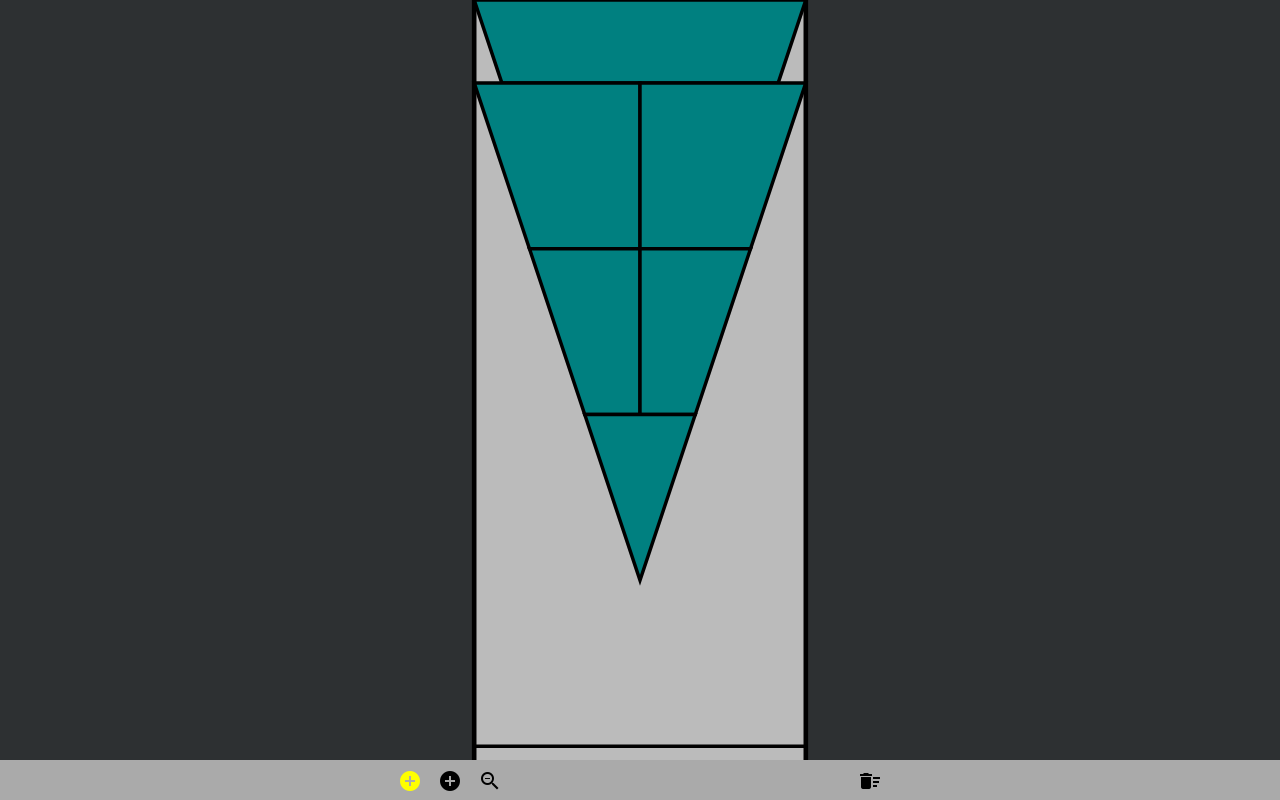
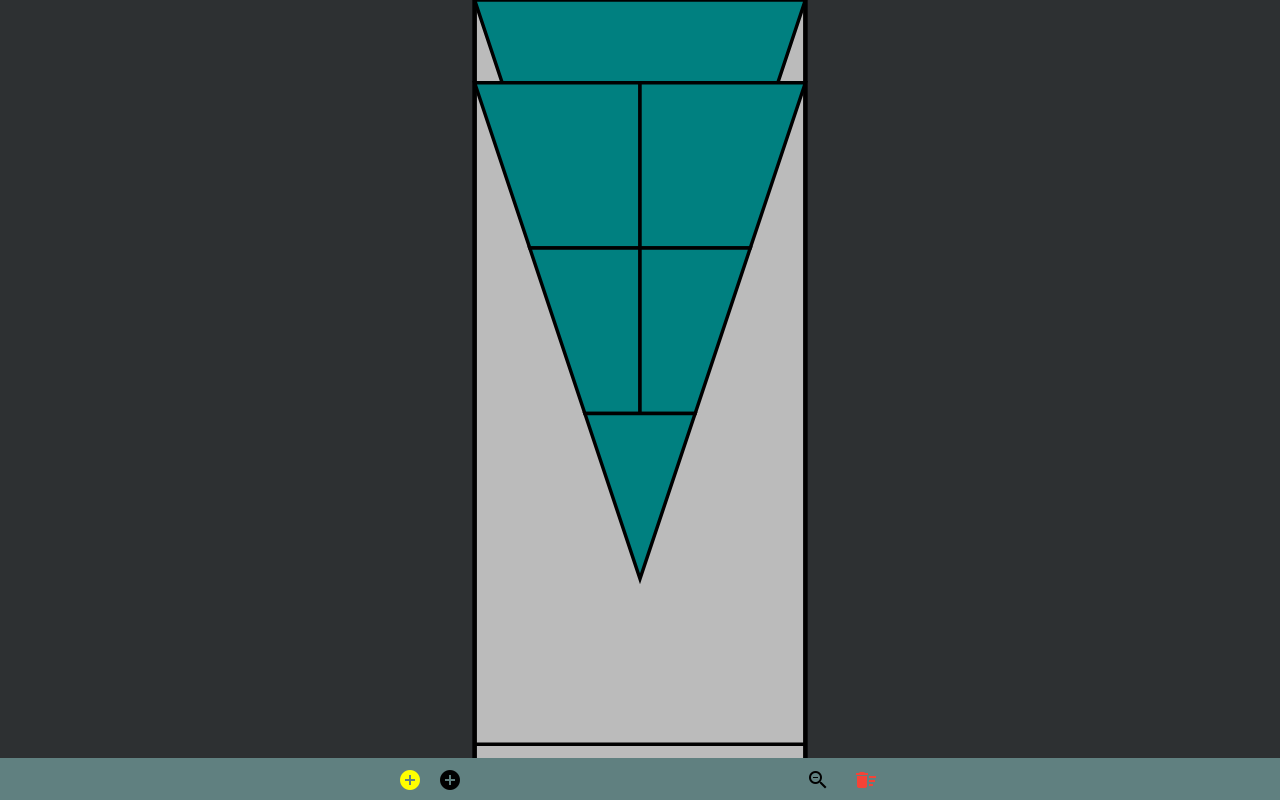
Before and after one commit to briandemaio/shuff.zone, an Angular app: page / in a window 1280 px wide. Built offline with nearby package versions, Linux system fonts and the light colour scheme.

Commit message:
style tweaks

```diff
--- a/src/app/actions-bar/actions-bar.component.html
+++ b/src/app/actions-bar/actions-bar.component.html
@@ -1,25 +1,26 @@
 <div class="actions-container">
     <div class="left-actions">
-        <button matTooltip="Add yellow disc" mat-icon-button class="yellow-button" (click)="addYellow()"><mat-icon>add_circle</mat-icon></button>
-        <button matTooltip="Add black disc" mat-icon-button class="black-button" (click)="addBlack()"><mat-icon>add_circle</mat-icon></button>
-        <button matTooltip="Toggle zoom" mat-icon-button (click)="toggleZoom()"><mat-icon>{{wService.zoomState === 'FOOT' ? 'zoom_out' :
-                'zoom_in'}}</mat-icon></button>
-
-        <span *ngIf="wService.selectedDisc">
-
-            <button matTooltip="Toggle blocking black" class="yellow-button" mat-icon-button (click)="toggleBlockYellow()">
-                <mat-icon
-                    [svgIcon]="wService.selectedDisc.blockYellow ? 'unblock_disc' : 'block_disc'">
-                </mat-icon>
-            </button>
-            <button matTooltip="Toggle blocking yellow" class="black-button" mat-icon-button (click)="toggleBlockBlack()"><mat-icon
-                    [svgIcon]="wService.selectedDisc.blockBlack ? 'unblock_disc' : 'block_disc'"></mat-icon></button>
-            <button mat-icon-button matTooltip="Remove selected disc"
-                (click)="removeDisc()"><mat-icon>remove_circle</mat-icon></button>
-        </span>
+        <button matTooltip="Add yellow disc" mat-icon-button class="yellow-button"
+            (click)="addYellow()"><mat-icon>add_circle</mat-icon></button>
+        <button matTooltip="Add black disc" mat-icon-button class="black-button"
+            (click)="addBlack()"><mat-icon>add_circle</mat-icon></button>
+    </div>
+    <div *ngIf="wService.selectedDisc">
+        <button matTooltip="Toggle blocking yellow" class="yellow-button" mat-icon-button (click)="toggleBlockYellow()">
+            <mat-icon [svgIcon]="wService.selectedDisc.blockYellow ? 'unblock_disc' : 'block_disc'">
+            </mat-icon>
+        </button>
+        <button matTooltip="Toggle blocking black" class="black-button" mat-icon-button
+            (click)="toggleBlockBlack()"><mat-icon
+                [svgIcon]="wService.selectedDisc.blockBlack ? 'unblock_disc' : 'block_disc'"></mat-icon></button>
+        <button color="warn" mat-icon-button matTooltip="Remove selected disc"
+            (click)="removeDisc()"><mat-icon>remove_circle</mat-icon></button>
     </div>
     <div class="right-actions">
-        <button mat-icon-button matTooltip="Clear board"
+        <button matTooltip="Toggle zoom" mat-icon-button (click)="toggleZoom()"><mat-icon>{{wService.zoomState ===
+            'FOOT' ? 'zoom_out' :
+            'zoom_in'}}</mat-icon></button>
+        <button color="warn" mat-icon-button matTooltip="Clear board"
             (click)="removeAll()"><mat-icon>delete_sweep</mat-icon></button>
     </div>
 </div>
--- a/src/app/actions-bar/actions-bar.component.scss
+++ b/src/app/actions-bar/actions-bar.component.scss
@@ -1,8 +1,9 @@
 :host {
-    background-color: #aaa;
+    background-color: #608080;
     display: flex;
     align-items: center;
     justify-content: center;
+    min-height: 42px;
 }
 
 button {
@@ -23,3 +24,7 @@ mat-button-toggle {
     max-width: 500px;
     flex-grow: 1;
 }
+
+.right-actions button {
+    margin: 0px 4px;
+}
```
